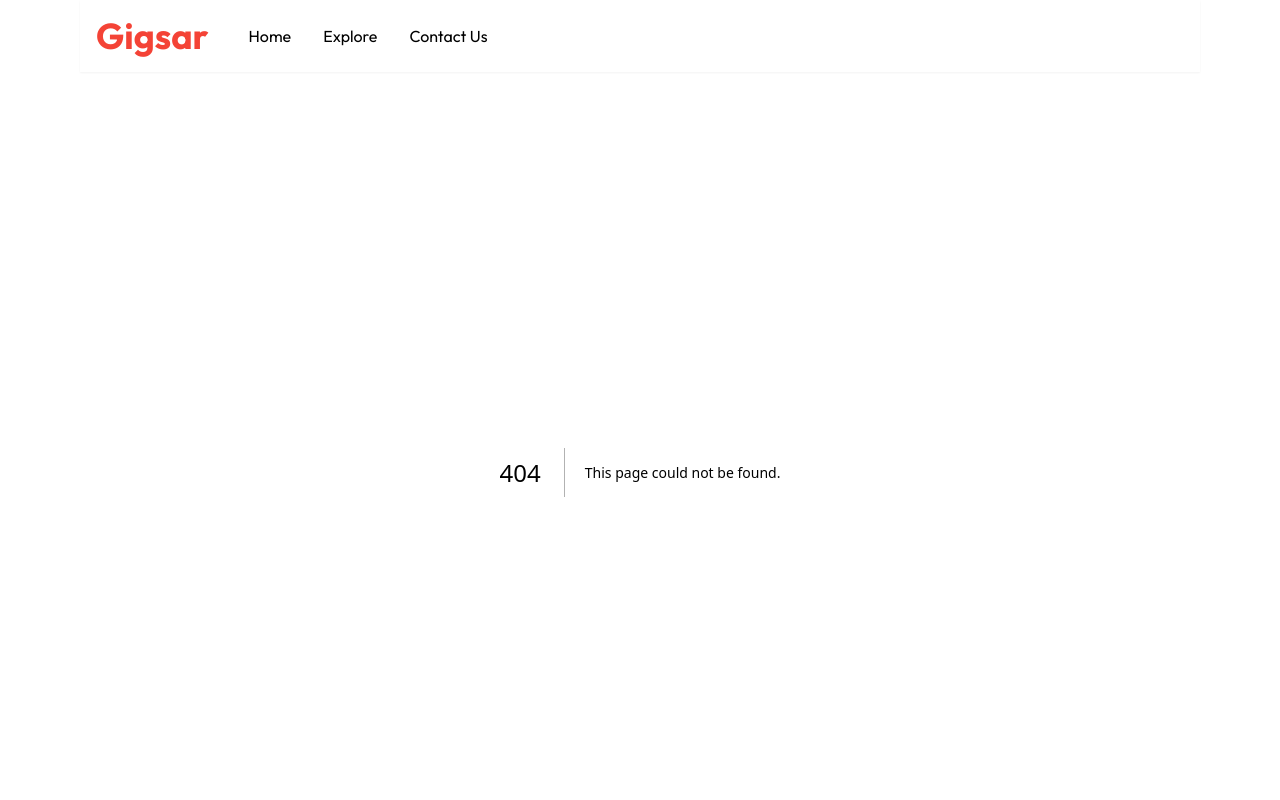
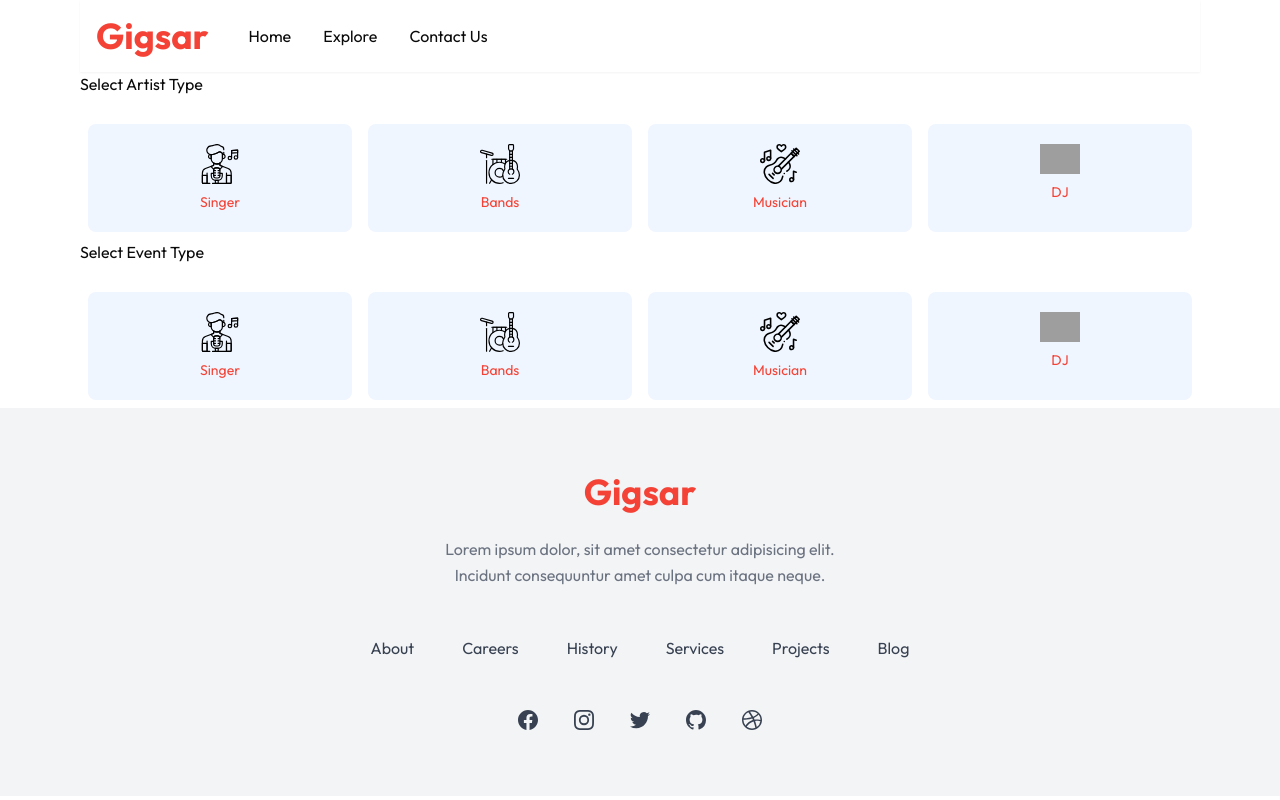
Before and after one commit to KingAshu22/Gigsar, a Next.js app: page /book in a window 1280 px wide. Before the commit this address had no page. Shown: the top 800 px of the page. Built offline with nearby package versions, Linux system fonts and the light colour scheme; grey boxes are pictures that could not be loaded.

Commit message:
updated filter and added rate  and made genre, language and instrument as a multiple selection filter

```diff
--- a/app/(route)/artist/page.js
+++ b/app/(route)/artist/page.js
@@ -8,6 +8,9 @@ import {
   ThemeProvider,
   createTheme,
   CssBaseline,
+  Checkbox,
+  ListItemText,
+  OutlinedInput,
 } from "@mui/material";
 import ArtistList from "@/app/_components/ArtistList";
 import axios from "axios";
@@ -23,33 +26,32 @@ function Search() {
   const [instruments, setInstruments] = useState([]);
   const [genders, setGenders] = useState(["All"]);
   const [selectedCategory, setSelectedCategory] = useState("All Artist Types");
-  const [selectedGenre, setSelectedGenre] = useState("All Genres");
+  const [selectedGenre, setSelectedGenre] = useState([]);
   const [selectedLocation, setSelectedLocation] = useState("All Locations");
   const [selectedEventType, setSelectedEventType] = useState("All Event Types");
-  const [selectedLanguage, setSelectedLanguage] = useState("All Languages");
-  const [selectedInstrument, setSelectedInstrument] =
-    useState("All Instruments");
+  const [selectedLanguage, setSelectedLanguage] = useState([]);
+  const [selectedInstrument, setSelectedInstrument] = useState([]);
   const [selectedGender, setSelectedGender] = useState("All");
-  const [selectedSortOption, setSelectedSortOption] = useState("Low to High"); // Default to Low to High
+  const [selectedSortOption, setSelectedSortOption] = useState("Low to High");
+  const [selectedMinBudget, setSelectedMinBudget] = useState("");
+  const [selectedMaxBudget, setSelectedMaxBudget] = useState("");
   const [sortedArtists, setSortedArtists] = useState([]);
 
   useEffect(() => {
     fetchArtists();
   }, []);
 
-  const fetchArtists = () => {
+  const fetchArtists = async () => {
     setLoading(true);
-    axios
-      .get(`${process.env.NEXT_PUBLIC_API}/artist`)
-      .then((response) => {
-        setArtists(response.data);
-        extractFilters(response.data);
-        setLoading(false);
-      })
-      .catch((error) => {
-        console.error("Error fetching artists:", error);
-        setLoading(false);
-      });
+    try {
+      const response = await axios.get(`${process.env.NEXT_PUBLIC_API}/artist`);
+      setArtists(response.data);
+      extractFilters(response.data);
+    } catch (error) {
+      console.error("Error fetching artists:", error);
+    } finally {
+      setLoading(false);
+    }
   };
 
   const extractFilters = (artists) => {
@@ -60,7 +62,6 @@ function Search() {
     setCategories(uniqueCategories);
 
     const uniqueGenres = [
-      "All Genres",
       ...new Set(artists.flatMap((artist) => artist.genre.split(", "))),
     ];
     setGenres(uniqueGenres);
@@ -78,13 +79,11 @@ function Search() {
     setEventsTypes(uniqueEventsTypes);
 
     const uniqueLanguages = [
-      "All Languages",
       ...new Set(artists.flatMap((artist) => artist.languages.split(", "))),
     ];
     setLanguages(uniqueLanguages);
 
     const uniqueInstruments = [
-      "All Instruments",
       ...new Set(
         artists.flatMap((artist) =>
           artist.instruments ? artist.instruments.split(", ") : []
@@ -123,8 +122,8 @@ function Search() {
       selectedCategory === "All Artist Types" ||
       artist.artistType === selectedCategory;
     const matchesGenre =
-      selectedGenre === "All Genres" ||
-      artist.genre.split(", ").includes(selectedGenre);
+      selectedGenre.length === 0 ||
+      selectedGenre.every((genre) => artist.genre.split(", ").includes(genre));
     const matchesLocation =
       selectedLocation === "All Locations" ||
       artist.location === selectedLocation;
@@ -132,14 +131,27 @@ function Search() {
       selectedEventType === "All Event Types" ||
       artist.eventsType.split(", ").includes(selectedEventType);
     const matchesLanguage =
-      selectedLanguage === "All Languages" ||
-      artist.languages.split(", ").includes(selectedLanguage);
+      selectedLanguage.length === 0 ||
+      selectedLanguage.every((language) =>
+        artist.languages.split(", ").includes(language)
+      );
     const matchesInstrument =
-      selectedInstrument === "All Instruments" ||
-      (artist.instruments &&
-        artist.instruments.split(", ").includes(selectedInstrument));
+      selectedInstrument.length === 0 ||
+      selectedInstrument.every(
+        (instrument) =>
+          artist.instruments &&
+          artist.instruments.split(", ").includes(instrument)
+      );
     const matchesGender =
       selectedGender === "All" || artist.gender === selectedGender;
+    const matchesMinBudget =
+      selectedMinBudget === "" ||
+      parsePrice(artist.price) >=
+        parseInt(selectedMinBudget.replace(/,/g, ""), 10);
+    const matchesMaxBudget =
+      selectedMaxBudget === "" ||
+      parsePrice(artist.price) <=
+        parseInt(selectedMaxBudget.replace(/,/g, ""), 10);
 
     return (
       matchesCategory &&
@@ -148,7 +160,9 @@ function Search() {
       matchesEventType &&
       matchesLanguage &&
       matchesInstrument &&
-      matchesGender
+      matchesGender &&
+      matchesMinBudget &&
+      matchesMaxBudget
     );
   });
 
@@ -158,12 +172,87 @@ function Search() {
     },
   });
 
+  const budgetOptions = [
+    "10,000",
+    "11,000",
+    "12,000",
+    "13,000",
+    "14,000",
+    "15,000",
+    "16,000",
+    "17,000",
+    "18,000",
+    "19,000",
+    "20,000",
+    "25,000",
+    "30,000",
+    "35,000",
+    "40,000",
+    "45,000",
+    "50,000",
+    "60,000",
+    "70,000",
+    "80,000",
+    "90,000",
+    "1,00,000",
+    "1,25,000",
+    "1,50,000",
+    "1,75,000",
+    "2,00,000",
+    "2,50,000",
+    "3,00,000",
+    "3,50,000",
+    "4,00,000",
+    "4,50,000",
+    "5,00,000",
+    "6,00,000",
+    "7,00,000",
+    "8,00,000",
+    "9,00,000",
+    "10,00,000",
+    "11,00,000",
+    "12,00,000",
+    "13,00,000",
+    "14,00,000",
+    "15,00,000",
+    "16,00,000",
+    "17,00,000",
+    "18,00,000",
+    "19,00,000",
+    "20,00,000",
+    "25,00,000",
+    "30,00,000",
+    "35,00,000",
+    "40,00,000",
+    "45,00,000",
+    "50,00,000",
+    "55,00,000",
+    "60,00,000",
+    "65,00,000",
+    "70,00,000",
+    "75,00,000",
+    "80,00,000",
+    "85,00,000",
+    "90,00,000",
+    "95,00,000",
+    "1,00,00,000",
+    "2,00,00,000",
+    "3,00,00,000",
+    "4,00,00,000",
+    "5,00,00,000",
+    "6,00,00,000",
+    "7,00,00,000",
+    "8,00,00,000",
+    "9,00,00,000",
+    "10,00,00,000",
+  ];
+
   return (
     <ThemeProvider theme={theme}>
       <CssBaseline />
       <div className="mt-5 mx-5">
         <h3>Filters</h3>
-        <div className="mt-2 grid grid-cols-2 sm:grid-cols-2 md:grid-cols-3 lg:grid-cols-8 xl:grid-cols-8 gap-4">
+        <div className="mt-2 grid grid-cols-2 sm:grid-cols-2 md:grid-cols-3 lg:grid-cols-8 xl:grid-cols-10 gap-4">
           <div className="flex flex-col">
             <FormControl variant="outlined">
               <InputLabel>Artist Types</InputLabel>
@@ -182,16 +271,19 @@ function Search() {
           </div>
 
           <div className="flex flex-col">
-            <FormControl variant="outlined">
+            <FormControl variant="outlined" fullWidth>
               <InputLabel>Genre</InputLabel>
               <Select
+                multiple
                 value={selectedGenre}
                 onChange={(event) => setSelectedGenre(event.target.value)}
-                label="Genre"
+                input={<OutlinedInput label="Genre" />}
+                renderValue={(selected) => selected.join(", ")}
               >
-                {genres.map((genre, index) => (
-                  <MenuItem key={index} value={genre}>
-                    {genre}
+                {genres.map((genre) => (
+                  <MenuItem key={genre} value={genre}>
+                    <Checkbox checked={selectedGenre.indexOf(genre) > -1} />
+                    <ListItemText primary={genre} />
                   </MenuItem>
                 ))}
               </Select>
@@ -250,16 +342,43 @@ function Search() {
           </div>
 
           <div className="flex flex-col">
-            <FormControl variant="outlined">
+            <FormControl variant="outlined" fullWidth>
               <InputLabel>Languages</InputLabel>
               <Select
+                multiple
                 value={selectedLanguage}
                 onChange={(event) => setSelectedLanguage(event.target.value)}
-                label="Languages"
+                input={<OutlinedInput label="Languages" />}
+                renderValue={(selected) => selected.join(", ")}
               >
-                {languages.map((language, index) => (
-                  <MenuItem key={index} value={language}>
-                    {language}
+                {languages.map((language) => (
+                  <MenuItem key={language} value={language}>
+                    <Checkbox
+                      checked={selectedLanguage.indexOf(language) > -1}
+                    />
+                    <ListItemText primary={language} />
+                  </MenuItem>
+                ))}
+              </Select>
+            </FormControl>
+          </div>
+
+          <div className="flex flex-col">
+            <FormControl variant="outlined" fullWidth>
+              <InputLabel>Instruments</InputLabel>
+              <Select
+                multiple
+                value={selectedInstrument}
+                onChange={(event) => setSelectedInstrument(event.target.value)}
+                input={<OutlinedInput label="Instruments" />}
+                renderValue={(selected) => selected.join(", ")}
+              >
+                {instruments.map((instrument) => (
+                  <MenuItem key={instrument} value={instrument}>
+                    <Checkbox
+                      checked={selectedInstrument.indexOf(instrument) > -1}
+                    />
+                    <ListItemText primary={instrument} />
                   </MenuItem>
                 ))}
               </Select>
@@ -268,17 +387,42 @@ function Search() {
 
           <div className="flex flex-col">
             <FormControl variant="outlined">
-              <InputLabel>Instruments</InputLabel>
+              <InputLabel>Minimum Budget</InputLabel>
               <Select
-                value={selectedInstrument}
-                onChange={(event) => setSelectedInstrument(event.target.value)}
-                label="Instruments"
+                value={selectedMinBudget}
+                onChange={(event) => setSelectedMinBudget(event.target.value)}
+                label="Minimum Budget"
               >
-                {instruments.map((instrument, index) => (
-                  <MenuItem key={index} value={instrument}>
-                    {instrument}
+                {budgetOptions.map((option, index) => (
+                  <MenuItem key={index} value={option}>
+                    {option}
                   </MenuItem>
                 ))}
+              </Select>
+            </FormControl>
+          </div>
+
+          <div className="flex flex-col">
+            <FormControl variant="outlined">
+              <InputLabel>Maximum Budget</InputLabel>
+              <Select
+                value={selectedMaxBudget}
+                onChange={(event) => setSelectedMaxBudget(event.target.value)}
+                label="Maximum Budget"
+              >
+                {budgetOptions
+                  .filter((option) => {
+                    if (selectedMinBudget === "") return true;
+                    return (
+                      parseInt(option.replace(/,/g, ""), 10) >
+                      parseInt(selectedMinBudget.replace(/,/g, ""), 10)
+                    );
+                  })
+                  .map((option, index) => (
+                    <MenuItem key={index} value={option}>
+                      {option}
+                    </MenuItem>
+                  ))}
               </Select>
             </FormControl>
           </div>
@@ -304,7 +448,13 @@ function Search() {
         ) : filteredArtists.length > 0 ? (
           <ArtistList
             artists={filteredArtists}
-            heading={`${selectedCategory} - ${selectedGenre} - ${selectedLocation} - ${selectedEventType} - ${selectedLanguage} - ${selectedInstrument}`}
+            heading={`${selectedCategory} - ${selectedGenre.join(
+              ", "
+            )} - ${selectedLocation} - ${selectedEventType} - ${selectedLanguage.join(
+              ", "
+            )} - ${selectedInstrument.join(
+              ", "
+            )} - ${selectedMinBudget} to ${selectedMaxBudget}`}
           />
         ) : (
           <p>No artists found.</p>
--- /dev/null
+++ b/app/(route)/book/layout.js
@@ -0,0 +1,11 @@
+import React from "react";
+
+function layout({ children }) {
+  return (
+    <div className="grid grid-row-4">
+      <div className="row-span-4 md:row-span-3">{children}</div>
+    </div>
+  );
+}
+
+export default layout;
--- /dev/null
+++ b/app/(route)/book/page.js
@@ -0,0 +1,123 @@
+import Image from "next/image";
+import Link from "next/link";
+
+export default function BookPage() {
+  return (
+    <>
+      <section id="artistSection">
+        <h1>Select Artist Type</h1>
+        <div className="grid grid-cols-4 mt-5 md:grid-cols-4 lg:grid-cols-4 ">
+          <div
+            className="flex flex-col text-center items-center
+          p-5 bg-blue-50 m-2 rounded-lg cursor-pointer
+          gap-2 hover:scale-110 transition-all ease-in-out"
+          >
+            <Image
+              src="/artist-type/singer.svg"
+              alt="icon"
+              width={40}
+              height={40}
+            />
+            <label className="text-primary text-sm">Singer</label>
+          </div>
+          <div
+            className="flex flex-col text-center items-center
+          p-5 bg-blue-50 m-2 rounded-lg cursor-pointer
+          gap-2 hover:scale-110 transition-all ease-in-out"
+          >
+            <Image
+              src="/artist-type/band.svg"
+              alt="icon"
+              width={40}
+              height={40}
+            />
+            <label className="text-primary text-sm">Bands</label>
+          </div>
+          <div
+            className="flex flex-col text-center items-center
+          p-5 bg-blue-50 m-2 rounded-lg cursor-pointer
+          gap-2 hover:scale-110 transition-all ease-in-out"
+          >
+            <Image
+              src="/artist-type/musician.svg"
+              alt="icon"
+              width={40}
+              height={40}
+            />
+            <label className="text-primary text-sm">Musician</label>
+          </div>
+          <div
+            className="flex flex-col text-center items-center
+          p-5 bg-blue-50 m-2 rounded-lg cursor-pointer
+          gap-2 hover:scale-110 transition-all ease-in-out"
+          >
+            <Image
+              src="/artist-type/dj.svg"
+              alt="icon"
+              width={40}
+              height={40}
+            />
+            <label className="text-primary text-sm">DJ</label>
+          </div>
+        </div>
+      </section>
+      <section id="eventSection">
+        <h1>Select Event Type</h1>
+        <div className="grid grid-cols-4 mt-5 md:grid-cols-4 lg:grid-cols-4 ">
+          <div
+            className="flex flex-col text-center items-center
+          p-5 bg-blue-50 m-2 rounded-lg cursor-pointer
+          gap-2 hover:scale-110 transition-all ease-in-out"
+          >
+            <Image
+              src="/artist-type/singer.svg"
+              alt="icon"
+              width={40}
+              height={40}
+            />
+            <label className="text-primary text-sm">Singer</label>
+          </div>
+          <div
+            className="flex flex-col text-center items-center
+          p-5 bg-blue-50 m-2 rounded-lg cursor-pointer
+          gap-2 hover:scale-110 transition-all ease-in-out"
+          >
+            <Image
+              src="/artist-type/band.svg"
+              alt="icon"
+              width={40}
+              height={40}
+            />
+            <label className="text-primary text-sm">Bands</label>
+          </div>
+          <div
+            className="flex flex-col text-center items-center
+          p-5 bg-blue-50 m-2 rounded-lg cursor-pointer
+          gap-2 hover:scale-110 transition-all ease-in-out"
+          >
+            <Image
+              src="/artist-type/musician.svg"
+              alt="icon"
+              width={40}
+              height={40}
+            />
+            <label className="text-primary text-sm">Musician</label>
+          </div>
+          <div
+            className="flex flex-col text-center items-center
+          p-5 bg-blue-50 m-2 rounded-lg cursor-pointer
+          gap-2 hover:scale-110 transition-all ease-in-out"
+          >
+            <Image
+              src="/artist-type/dj.svg"
+              alt="icon"
+              width={40}
+              height={40}
+            />
+            <label className="text-primary text-sm">DJ</label>
+          </div>
+        </div>
+      </section>
+    </>
+  );
+}
--- a/app/_components/Hero.jsx
+++ b/app/_components/Hero.jsx
@@ -1,6 +1,7 @@
-import { Button } from '@/components/ui/button'
-import Image from 'next/image'
-import React from 'react'
+import { Button } from "@/components/ui/button";
+import Image from "next/image";
+import React from "react";
+import Link from "next/link";
 
 function Hero() {
   return (
@@ -22,22 +23,26 @@ function Hero() {
           <div className="lg:py-24">
             <h2 className="text-4xl font-bold sm:text-4xl">
               Find & Book
-            <span className='text-primary'> Singers </span>
+              <span className="text-primary"> Singers </span>
               for your
-            <span className='text-primary'> Events</span></h2>
+              <span className="text-primary"> Events</span>
+            </h2>
 
             <p className="mt-4 text-gray-500">
-          Lorem ipsum dolor, sit amet consectetur adipisicing elit. Aut qui hic atque tenetur quis
-          eius quos ea neque sunt, accusantium soluta minus veniam tempora deserunt? Molestiae eius
-          quidem quam repellat.
+              Lorem ipsum dolor, sit amet consectetur adipisicing elit. Aut qui
+              hic atque tenetur quis eius quos ea neque sunt, accusantium soluta
+              minus veniam tempora deserunt? Molestiae eius quidem quam
+              repellat.
             </p>
 
+            <Link href={"/book"}>
               <Button className="mt-10">Book Now</Button>
+            </Link>
           </div>
         </div>
       </div>
     </section>
-  )
+  );
 }
 
-export default Hero
+export default Hero;
```
Lines whose indentation alone changed are shown as unchanged.
